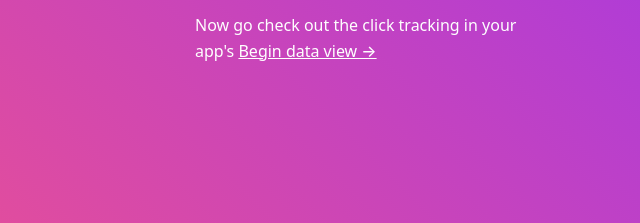
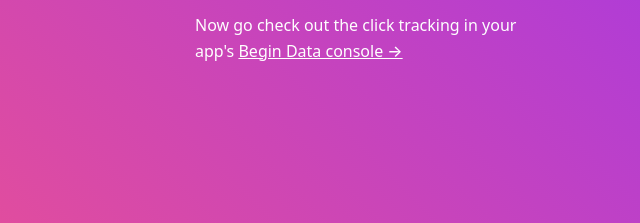
Before and after one commit to begin-examples/node-events, a plain HTML site: page public/index.html in a window 1280 px wide. Shown: the part 285-508 px from the top of the page, 269-909 px from the left. Drawn offline with Linux system fonts and the light colour scheme.

Commit message:
Update copy

```diff
--- a/public/index.html
+++ b/public/index.html
@@ -235,7 +235,7 @@
       </form>
     </div>
     <p>
-    Now go check out the click tracking in your app's <a class="color-light font-weight-500" href="https://begin.com/forward/data">Begin data view →</a>
+    Now go check out the click tracking in your app's <a class="color-light font-weight-500" href="https://begin.com/forward/data">Begin Data console →</a>
     </p>
   </div>
 </body>
```
